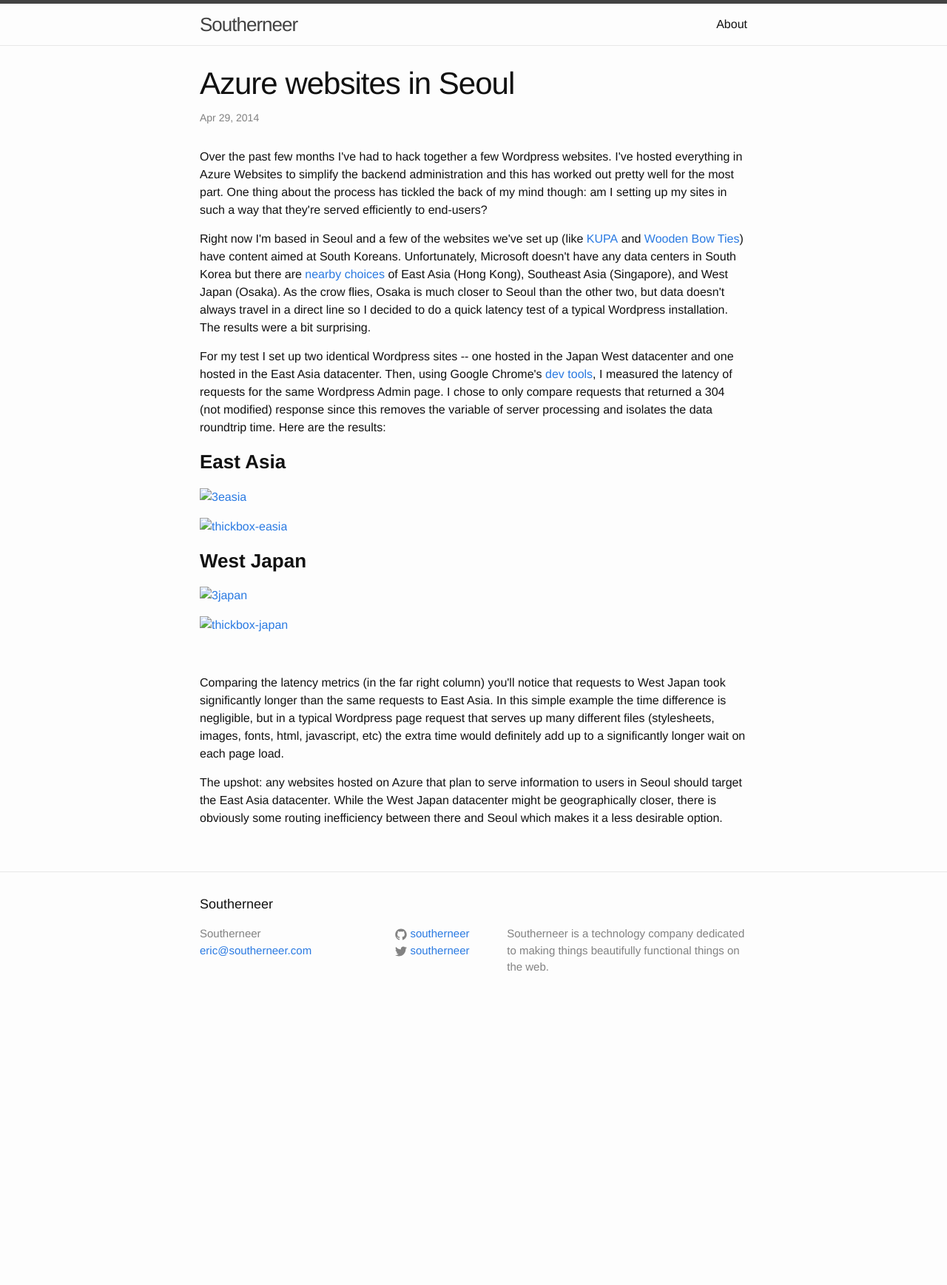
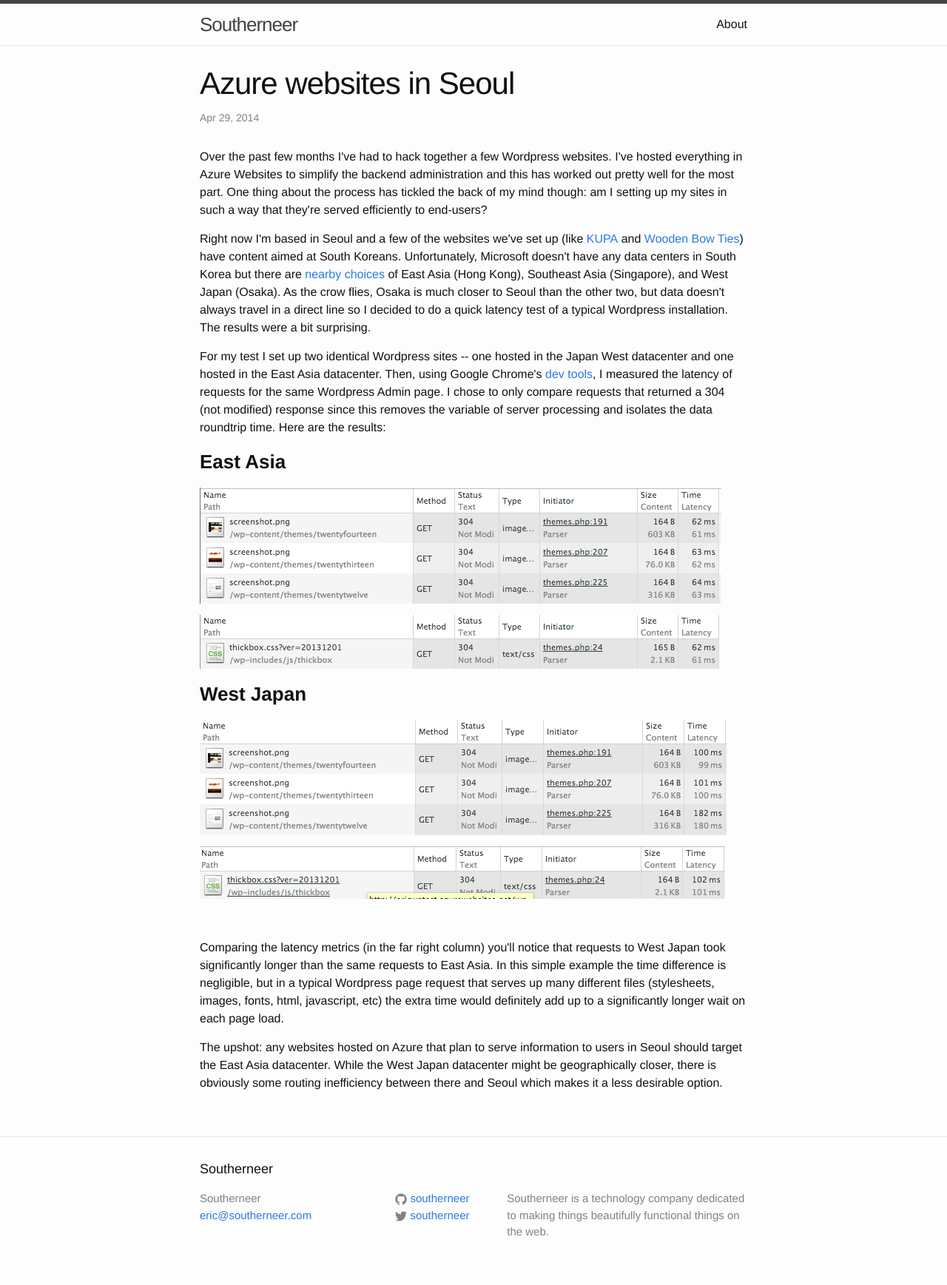
Before and after one commit to southerneer/southerneer.com, a Jekyll site: the page built from _posts/2014-04-29-azure-websites-in-seoul.html, in a window 1280 px wide. Shown: the whole page at 74% size. Built offline with Jekyll 4.4.1, drawn with Linux system fonts in a browser that asks for light colours; before the commit the page ends 1379 px from its top, so only the background shows below that.

Commit message:
rerouted so images in old posts work

```diff
--- a/_posts/2012-01-24-managing-complexity.html
+++ b/_posts/2012-01-24-managing-complexity.html
@@ -17,7 +17,7 @@
   first_name: ''
   last_name: ''
 ---
-<p><img class="aligncenter size-full wp-image-16" title="Code Complete" src="assets/CodeComplete2.jpg" alt="Code Complete book cover" width="410" height="500" />As a journeyman software engineer I'm always seeking to learn more about my craft. It makes my job more interesting, it helps me get work done faster, and (in theory) justifies a higher salary. In the course of a normal work day I learn random things by Googling for solutions to specific problems, but I rarely step back to look at the entirety of a project.</p>
+<p><img class="aligncenter size-full wp-image-16" title="Code Complete" src="/assets/CodeComplete2.jpg" alt="Code Complete book cover" width="410" height="500" />As a journeyman software engineer I'm always seeking to learn more about my craft. It makes my job more interesting, it helps me get work done faster, and (in theory) justifies a higher salary. In the course of a normal work day I learn random things by Googling for solutions to specific problems, but I rarely step back to look at the entirety of a project.</p>
 <p>My New Year's Resolution this year is to spend time every day learning something new about software development. To that end, I'm slowly working my way through <a href="http://www.amazon.com/Code-Complete-Practical-Handbook-Construction/dp/0735619670/ref=sr_1_1?ie=UTF8&amp;qid=1327373250&amp;sr=8-1">Code Complete</a>, a book often cited by co-founder of <a href="http://stackoverflow.com/">Stack Overflow</a> Jeff Atwood.</p>
 <p>The book could just as aptly be called Managing Complexity because all of the techniques and practices always come back to this one tenet. When you think about it, the point of writing software is to create a series of instructions for a computer to execute. Computers today are amazingly fast and powerful and getting more so everyday. They are capable of executing millions of operations every second. And while it would be <em>possible</em> to write one big code file with millions of lines describing a program, it would be nearly <em>impossible</em> for another developer to understand or debug. It should therefore be every developer's goal to manage complexity by breaking down programs into intelligible, coherent, "bite size" chunks that make sense individually but taken together make a complex program. Likewise, large software projects spanning multiple teams of developers and months or even years of time need to get broken down to form realistic goals and expectations.</p>
 <p>&nbsp;</p>
--- a/_posts/2012-02-20-fantasy-bball.html
+++ b/_posts/2012-02-20-fantasy-bball.html
@@ -18,7 +18,7 @@
   first_name: ''
   last_name: ''
 ---
-<p><a href="http://southerneer.com/wp-content/uploads/2012/02/kobe.jpg"><img class="aligncenter size-full wp-image-26" title="Kobe riding pine" src="assets/kobe.jpg" alt="Poor Kobe" width="640" height="426" /></a></p>
+<p><img class="aligncenter size-full wp-image-26" title="Kobe riding pine" src="/assets/kobe.jpg" alt="Poor Kobe" width="640" height="426" /></p>
 <p>I love basketball. It was always my favorite sport to play and it's one of the few sports I can watch without quickly getting bored. As a born North Carolinian I was introduced to the thrill of the college game at a very early age. This mania was only furthered by 4 years at UNC-Chapel Hill the last of which coincided with Roy Williams' first NCAA championship in '05 (Ray Felton, Sean May, Rashad McCants, Marvin Williams, and company). I now live in downtown Charlotte a stone's throw from the the Charlotte Bobcats home court. And while the Bobcats are in the midst of their worst season, their opponents will generally provide a decent show. For example, I had the pleasure of watching Blake Griffin dunk all over the woeful Cat a couple of Saturdays ago and I reveled in every minute of it.</p>
 <p>My mania for basketball is not confined to the four corners of the court. Watching the games are the best part, but I also enjoy breakdowns of offensive and defensive sets and learning <em>why</em> one team or player is better than another. But for some reason I never participated in a fantasy basketball league until last year. I think I had convinced myself that it was a time waster and I had better things to do. Only half of that last sentence is true. When my friend Grant created a league and invited all my college buddies I figured it would be a good chance to stay in touch since many of them had spread across the globe pursuing careers, dreams, and/or women.</p>
 <p>I was immediately hooked. My morning routine during ball season consisted of perusing stats and articles and listening to basketball podcasts. I would refine my watch list and check the injury report and upcoming schedule searching for any slight advantage. By season's end I may have known more about Jerryd Bayless than anyone outside of his immediate family.</p>
--- a/_posts/2013-08-17-south-korea.html
+++ b/_posts/2013-08-17-south-korea.html
@@ -19,7 +19,7 @@
   first_name: ''
   last_name: ''
 ---
-<p>[caption id="attachment_291" align="aligncenter" width="1024"]<img class="size-full wp-image-291 " alt="Seoul" src="assets/seoul.jpg" width="1024" height="640" /> Image courtesy of http://www.apturfactory.com[/caption]</p>
+<p>[caption id="attachment_291" align="aligncenter" width="1024"]<img class="size-full wp-image-291 " alt="Seoul" src="/assets/seoul.jpg" width="1024" height="640" /> Image courtesy of http://www.apturfactory.com[/caption]</p>
 <p><a title="Fireside chats" href="http://en.wikipedia.org/wiki/Fireside_chats">My friends</a>,<br />
 If you didn't already know, I'm moving to South Korea! I'll be shipping out on September 21st with <a title="Whitney Wins!" href="http://whitneywins.wordpress.com/">my lady</a> and we'll be gone for at least a year. Whitney will be teaching Engrish to little Korean children in <a title="Incheon" href="http://en.wikipedia.org/wiki/Incheon">Incheon</a> and I'll be working with my old buddy Clay.</p>
 <p>This move promises to be many things...</p>
--- a/_posts/2014-02-24-transportation-in-korea.html
+++ b/_posts/2014-02-24-transportation-in-korea.html
@@ -16,5 +16,5 @@
   first_name: ''
   last_name: ''
 ---
-<p style="text-align: center;"><img class="aligncenter  wp-image-421" alt="load of heads" src="assets/2013-12-18-09.23.28.jpg" width="720" height="689" /></p>
+<p style="text-align: center;"><img class="aligncenter  wp-image-421" alt="load of heads" src="/assets/2013-12-18-09.23.28.jpg" width="720" height="689" /></p>
 <p style="text-align: left;">I've been in Korea for a little over 5 months now and I'm constantly struggling to reconcile the differences between Korea and America. Some things about Korea make me wish I was back home, but there are also many other things that Korea does really well. One of these is transportation. The subway is efficient, ubiquitous, and cheap -- for less than 2 dollars you could make a full circuit of this one of the largest cities on Earth. If you're out too late (or early as it were) you can always flag down one of the many city cabs which are also very cheap. 20 bucks gets you from one far end to the other.</p>
--- a/_posts/2014-04-29-azure-websites-in-seoul.html
+++ b/_posts/2014-04-29-azure-websites-in-seoul.html
@@ -27,11 +27,11 @@
 <p>Right now I'm based in Seoul and a few of the websites we've set up (like <a href="http://koreaultimate.net/">KUPA</a> and <a href="http://redwoodshop.co.kr/">Wooden Bow Ties</a>) have content aimed at South Koreans. Unfortunately, Microsoft doesn't have any data centers in South Korea but there are <a href="http://azure.microsoft.com/en-us/regions/#asia-pacific">nearby choices</a> of East Asia (Hong Kong), Southeast Asia (Singapore), and West Japan (Osaka). As the crow flies, Osaka is much closer to Seoul than the other two, but data doesn't always travel in a direct line so I decided to do a quick latency test of a typical Wordpress installation. The results were a bit surprising.</p>
 <p>For my test I set up two identical Wordpress sites -- one hosted in the Japan West datacenter and one hosted in the East Asia datacenter. Then, using Google Chrome's <a href="https://developers.google.com/chrome-developer-tools/">dev tools</a>, I measured the latency of requests for the same Wordpress Admin page. I chose to only compare requests that returned a 304 (not modified) response since this removes the variable of server processing and isolates the data roundtrip time. Here are the results:</p>
 <h3><strong>East Asia</strong></h3>
-<p><a href="http://www.southerneer.com/wp-content/uploads/2014/04/3easia.png"><img class="aligncenter size-full wp-image-1081" src="assets/3easia.png" alt="3easia" width="705" height="157" /></a></p>
-<p><a href="http://www.southerneer.com/wp-content/uploads/2014/04/thickbox-easia.png"><img class="aligncenter size-full wp-image-1101" src="assets/thickbox-easia.png" alt="thickbox-easia" width="702" height="73" /></a></p>
+<p><a href="http://www.southerneer.com/wp-content/uploads/2014/04/3easia.png"><img class="aligncenter size-full wp-image-1081" src="/assets/3easia.png" alt="3easia" width="705" height="157" /></a></p>
+<p><a href="http://www.southerneer.com/wp-content/uploads/2014/04/thickbox-easia.png"><img class="aligncenter size-full wp-image-1101" src="/assets/thickbox-easia.png" alt="thickbox-easia" width="702" height="73" /></a></p>
 <h3><strong>West Japan</strong></h3>
-<p><a href="http://www.southerneer.com/wp-content/uploads/2014/04/thickbox-japan.png"><img class="aligncenter size-full wp-image-1071" src="assets/3japan.png" alt="3japan" width="713" height="156" /></a></p>
-<p><a href="http://www.southerneer.com/wp-content/uploads/2014/04/thickbox-japan.png"><img class="aligncenter size-full wp-image-1091" src="assets/thickbox-japan.png" alt="thickbox-japan" width="710" height="71" /></a></p>
+<p><a href="http://www.southerneer.com/wp-content/uploads/2014/04/thickbox-japan.png"><img class="aligncenter size-full wp-image-1071" src="/assets/3japan.png" alt="3japan" width="713" height="156" /></a></p>
+<p><a href="http://www.southerneer.com/wp-content/uploads/2014/04/thickbox-japan.png"><img class="aligncenter size-full wp-image-1091" src="/assets/thickbox-japan.png" alt="thickbox-japan" width="710" height="71" /></a></p>
 <p>&nbsp;</p>
 <p>Comparing the latency metrics (in the far right column) you'll notice that requests to West Japan took significantly longer than the same requests to East Asia. In this simple example the time difference is negligible, but in a typical Wordpress page request that serves up many different files (stylesheets, images, fonts, html, javascript, etc) the extra time would definitely add up to a significantly longer wait on each page load.</p>
 <p>The upshot: any websites hosted on Azure that plan to serve information to users in Seoul should target the East Asia datacenter. While the West Japan datacenter might be geographically closer, there is obviously some routing inefficiency between there and Seoul which makes it a less desirable option.</p>
--- a/_posts/2014-07-10-currently-active-deactivate.html
+++ b/_posts/2014-07-10-currently-active-deactivate.html
@@ -31,5 +31,5 @@
 <p style="padding-left: 30px;">For better or worse, my current job requires at least a cursory knowledge of how to set up and run Facebook Ads. This is true for many other people's jobs. The ad platform is constantly changing and often broken to some extent. New bugs arise and the documentation is constantly outdated and behind the changes. Facebook makes a lot of money off of these ads but they're under constant pressure to improve the ads platform (to make more money to satisfy investors). The platform is just a chunk of software (albeit massive) which means it can change as fast as Facebook's engineers can crank out new code and the documentation is always a few iterations behind. Being a developer I understand that it's a tough problem to solve but Facebook has the resources to do this way better. Step up your game, dawg.</p>
 <p>&lt;/Rant&gt;</p>
 <p>All this is to say that the Facebook Ad platform is a moving target with constantly outdated documentation. Blogs (like this one) are the best way to keep abreast of the ever-changing landscape so as not to get completely lost and confused. To that end I'm posting my theory on this strange message I saw in Facebook Power Editor...</p>
-<p><img class="aligncenter size-full wp-image-1321" src="assets/Screen-Shot-2014-07-09-at-11.33.35-AM.png" alt="Power editor screenshot" width="497" height="112" /></p>
+<p><img class="aligncenter size-full wp-image-1321" src="/assets/Screen-Shot-2014-07-09-at-11.33.35-AM.png" alt="Power editor screenshot" width="497" height="112" /></p>
 <p>As of this writing, there's nothing in the documentation to explain this bewildering message. A quick Google search of the phrase "currently active and you cannot deactivate it" reveals...nothing. My theory is that since my ad is under review it is in a limbo state and no changes can be made to it. Once it's been approved I can deactivate or make any number of other changes. Or it will get rejected and get deactivated. Either way I have to wait and hypothesize. Hopefully this post (and subsequent comments ;) ) will shed some light on this small mystery.</p>
```
